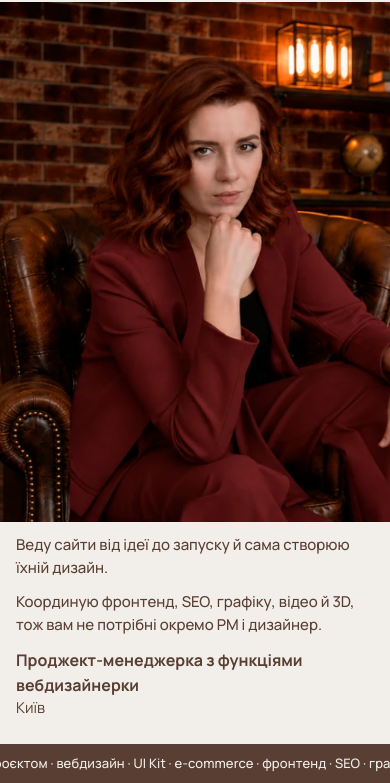
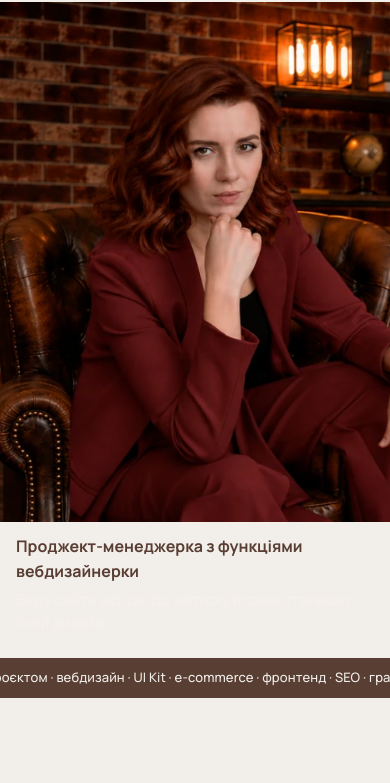
Before and after one commit to kateryna-kocherha/kateryna-kocherha, a website built with Vite: page index.html in a window 390 px wide. Shown: the part 262-1045 px from the top of the page. After the commit the page ends 960 px from the top, so only its background shows below. Built offline with nearby package versions, Linux system fonts and the light colour scheme; a web font is replaced by a local one.

Commit message:
Hero: lead phrase under role, remove city and right-hand note
Co-Authored-By: Claude Sonnet 5.5 <noreply@anthropic.com>

```diff
--- a/index.html
+++ b/index.html
@@ -34,10 +34,7 @@
     <img class="hero__photo" src="/images/hero.webp" width="2000" height="667"
          alt="Катерина Кочерга в бордовому костюмі в кріслі в інтерʼєрі з цегляною стіною і каміном">
 
-    <p class="note note--l">Веду сайти від ідеї до запуску й сама створюю їхній дизайн.</p>
-    <p class="note note--r">Координую фронтенд, SEO, графіку, відео й 3D, тож вам не потрібні окремо PM і дизайнер.</p>
-
-    <p class="role"><b>Проджект-менеджерка з функціями вебдизайнерки</b><br>Київ</p>
+    <p class="role"><b>Проджект-менеджерка з функціями вебдизайнерки</b><span class="role__lead">Веду сайти від ідеї до запуску й сама створюю їхній дизайн.</span></p>
   </section>
 
   <section class="ticker" aria-label="Компетенції">
--- a/src/style.css
+++ b/src/style.css
@@ -41,6 +41,7 @@ a:focus-visible{outline:2px solid var(--accent);outline-offset:3px}
 .note--l{left:var(--pad)}
 .note--r{right:var(--pad);text-align:right}
 .role{position:absolute;left:50%;transform:translateX(-50%);top:calc(62% + clamp(38px,6vw,88px) + 10px);margin:0;width:max-content;max-width:90%;text-align:center;font-size:15px;color:var(--soft);text-shadow:0 1px 12px rgba(43,33,28,.8);z-index:2}
+.role__lead{display:block;margin-top:6px;font-size:15px;font-weight:500;color:var(--on-photo)}
 .role b{font-size:clamp(15px,1.35vw,19px);font-weight:700}
 /* Ticker */
 .ticker{background:var(--brown);color:var(--bg);overflow:hidden;white-space:nowrap;padding:10px 0;font-weight:500;font-size:13px;letter-spacing:.01em}
@@ -57,7 +58,8 @@ a:focus-visible{outline:2px solid var(--accent);outline-offset:3px}
   .w,.w--c{font-size:clamp(40px,13vw,64px)}.arr{display:none}
   .w--l,.w--r{color:var(--accent)}
   .note,.role{position:static;transform:none;width:auto;max-width:none;text-align:left;color:var(--brown);text-shadow:none;padding:12px 16px 0}
-  .role b{font-size:16px}
+  .role__lead{display:block;margin-top:6px;font-size:15px;font-weight:500;color:var(--on-photo)}
+.role b{font-size:16px}
   .note--l{order:3}.note--r{order:4}.role{order:5;padding-bottom:24px}
 }
 @media (prefers-reduced-motion:reduce){.ticker__track{animation:none}}
```
